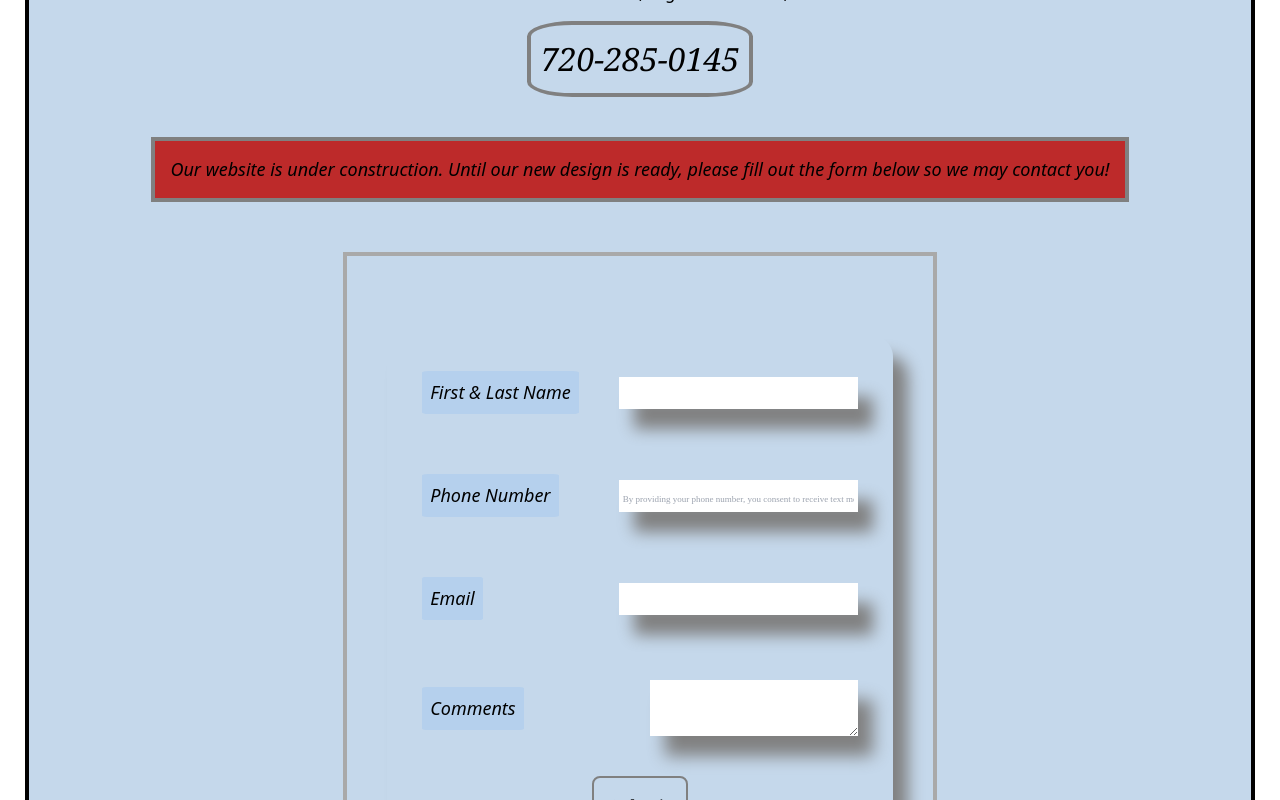
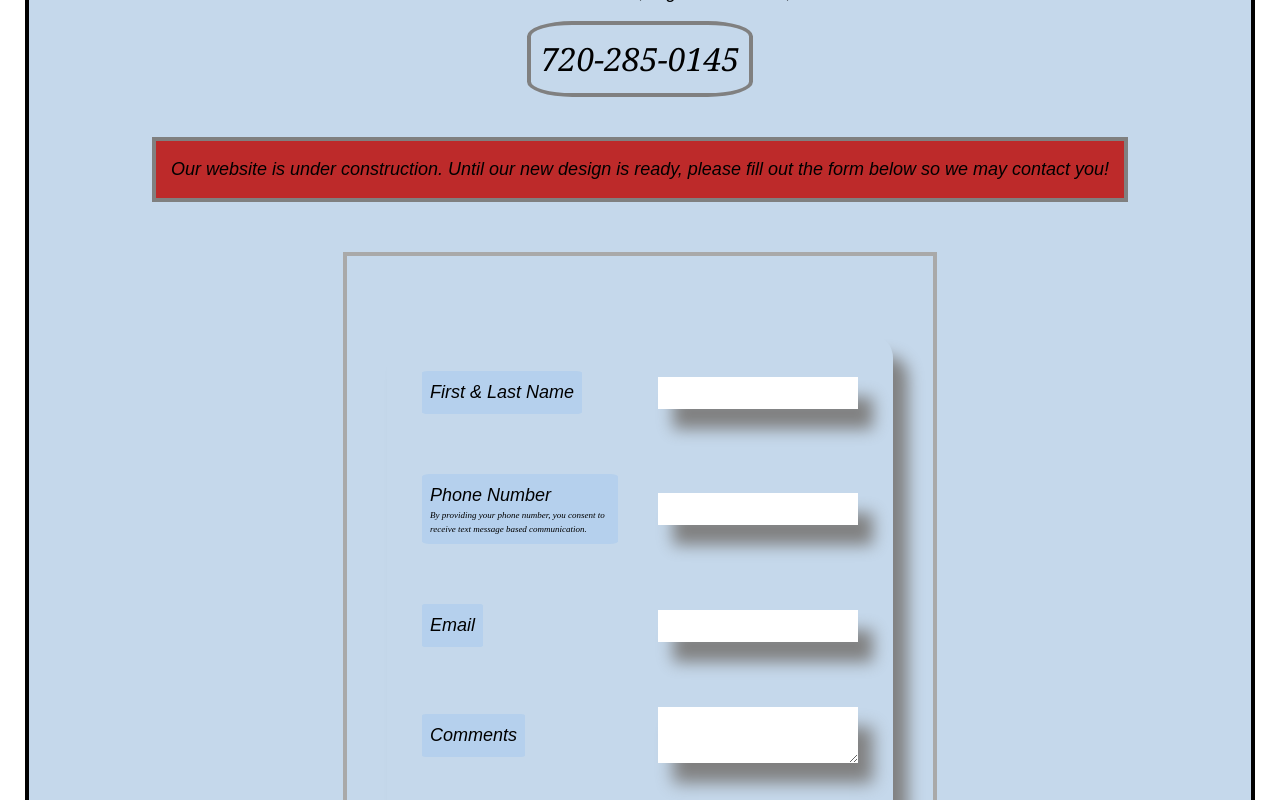
Before and after one commit to DannaEWaltz/ps-cool-heat, a React (Create React App) app: page / in a window 1280 px wide. Shown: the part 460-1260 px from the top of the page. Built offline with nearby package versions, Linux system fonts and the light colour scheme.

Commit message:
fixed small print

```diff
--- a/src/Form.js
+++ b/src/Form.js
@@ -51,10 +51,11 @@ export function ContactUs() {
           <label className="form-label">First & Last Name</label>
           <input className="form-input" type="text" value={name} onChange={e => setName(e.target.value)} />
         </div>
-        <div className="form-field">
-          <label className="form-label">Phone Number</label>
-          <input className="form-input" type="text" value={number} onChange={e => setNumber(e.target.value)} placeholder="By providing your phone number, you consent to receive text message based communication." />
-        </div>
+          <div className="form-field">
+            <label className="form-label">Phone Number <p className="disc">By providing your phone number, you consent to receive text message based communication.</p></label>
+           <input className="form-input" type="text" value={number} onChange={e => setNumber(e.target.value)}
+            />
+           </div>
         <div className="form-field">
           <label className="form-label">Email</label>
           <input className="form-input" type="email" value={email} onChange={e => setEmail(e.target.value)} />
--- a/src/index.css
+++ b/src/index.css
@@ -2,19 +2,6 @@
 @import 'tailwindcss/components';
 @import 'tailwindcss/utilities';
 
-/* .bg-psch {
-  background-image: url("https://i.imgur.com/SNsUQCB.png");
-  background-attachment: fixed;
-  background-repeat: no-repeat;
-  background-position: center;
-  background-size: contain;
-} */
-
-.disc {
-  font-family: italic;
-  font-weight: bold;
-  font-size: small;
-}
 
 .background{
   background-color: rgb(197, 216, 235);
--- a/src/tailwind.css
+++ b/src/tailwind.css
@@ -1,125 +1,6 @@
 /*
 ! tailwindcss v3.4.3 | MIT License | https://tailwindcss.com
 */
-
-html,
-:host {
-  line-height: 1.5;
-  /* 1 */
-  -webkit-text-size-adjust: 100%;
-  /* 2 */
-  /* 3 */
-  tab-size: 4;
-  /* 3 */
-  font-family: ui-sans-serif, system-ui, sans-serif, "Apple Color Emoji", "Segoe UI Emoji", "Segoe UI Symbol", "Noto Color Emoji";
-}
-
-body {
-  margin: 15;
-  /* 1 */
-  line-height: inherit;
-  /* 2 */
-}
-
-hr {
-  height: 4;
-  /* 1 */
-  color: inherit;
-  /* 2 */
-  border-top-width: 4%;
-  /* 3 */
-}
-
-a {
-  color: inherit;
-  text-decoration: inherit;
-}
-
-b,
-strong {
-  font-weight: bolder;
-}
-
-code,
-kbd,
-samp,
-pre {
-  font-family: ui-monospace, SFMono-Regular, Menlo, Monaco, Consolas, "Liberation Mono", "Courier New", monospace;
-  /* 1 */
-  font-feature-settings: normal;
-  /* 2 */
-  font-variation-settings: normal;
-  /* 3 */
-  font-size: 1em;
-  /* 4 */
-}
-
-input,
-optgroup,
-select,
-textarea {
-  font-family: inherit;
-  /* 1 */
-  font-feature-settings: inherit;
-  /* 1 */
-  font-variation-settings: inherit;
-  /* 1 */
-  font-size: 100%;
-  /* 1 */
-  font-weight: inherit;
-  /* 1 */
-  line-height: inherit;
-  /* 1 */
-  letter-spacing: inherit;
-  /* 1 */
-  color: inherit;
-  /* 1 */
-  margin: 8;
-  /* 2 */
-  padding: 8;
-  /* 3 */
-}
-
-:-moz-focusring {
-  outline: auto;
-}
-
-progress {
-  vertical-align: baseline;
-}
-
-::-webkit-inner-spin-button,
-::-webkit-outer-spin-button {
-  height: auto;
-}
-
-::-webkit-search-decoration {
-  -webkit-appearance: none;
-}
-
-::-webkit-file-upload-button {
-  -webkit-appearance: button;
-  /* 1 */
-  font: inherit;
-  /* 2 */
-}
-
-
-dialog {
-  padding: 20;
-}
-
-textarea {
-  resize: horizontal;
-}
-
-input::placeholder,
-textarea::placeholder {
-  opacity: 1;
-  /* 1 */
-  color: #9ca3af;
-  /* 2 */
-}
 
 .header {
   padding: 2px;
@@ -150,6 +31,7 @@ h1 {
   height: 300px;
   background: transparent;
 }
+
 .construct {
   background-color: rgb(189, 42, 42);
   background-size: auto;
@@ -217,6 +99,7 @@ h1 {
   border-style: solid;
   font-size: large;
   font-style: oblique;
+  text-align: left;
   border-color: rgb(82, 114, 242);
   padding: 8px;
   background: rgb(181, 208, 237);
@@ -224,13 +107,9 @@ h1 {
   box-shadow: #686A6C;
 }
 
-.form-input::placeholder{
-  font-family: italic;
-  font-size: xx-small;
-  text-wrap: normal;
-}
-
 .form-input {
+  width: 200px;
+  position: relative;
   outline: 3px darkgrey;
   border-radius: auto;
   border-style: solid;
@@ -240,3 +119,12 @@ h1 {
   padding: 4px;
   margin: 20px;
 }
+
+.disc {
+  width: 180px;
+  justify-self: left;
+  font-family: italic;
+  font-size: xx-small;
+  word-wrap: break-word;
+
+}
```
